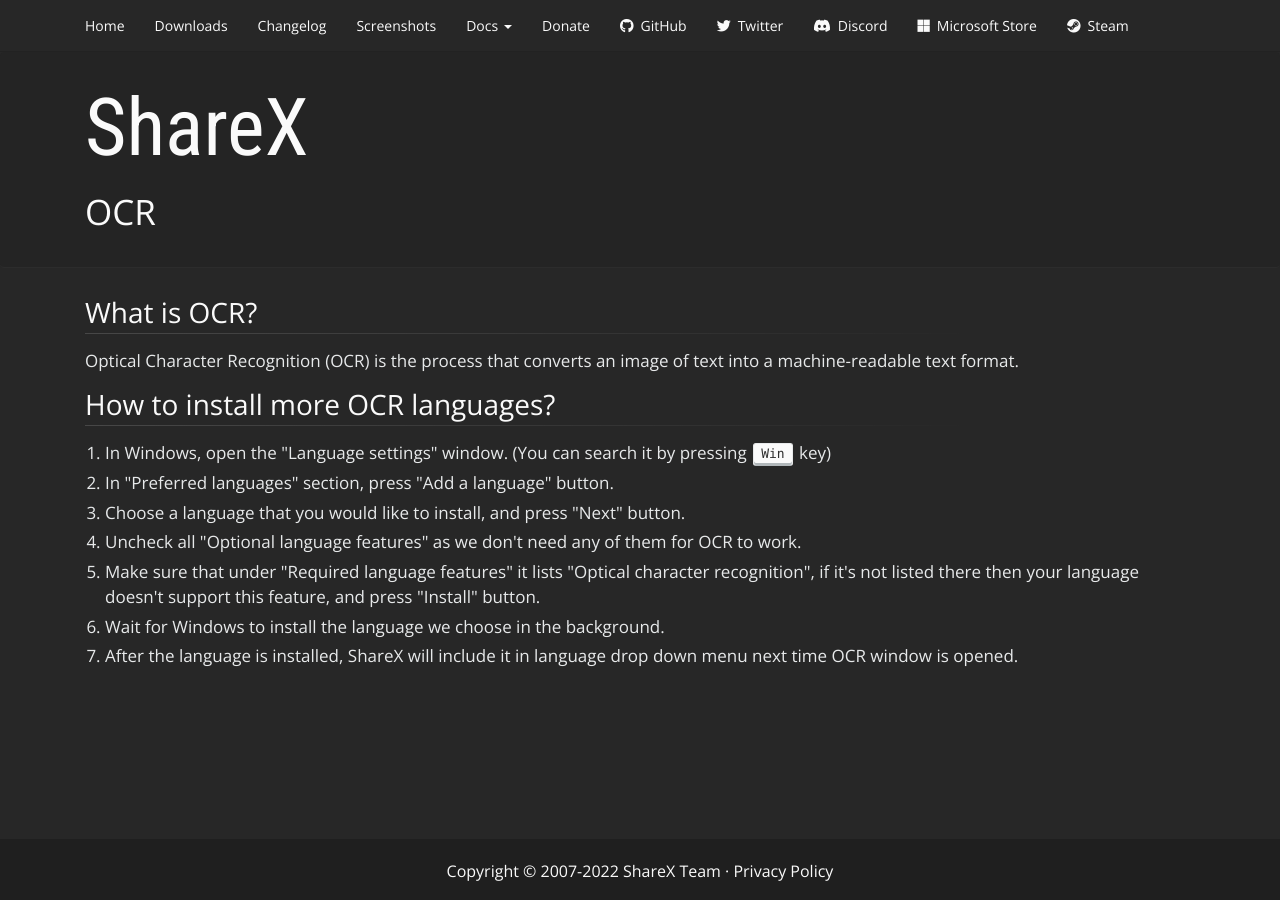
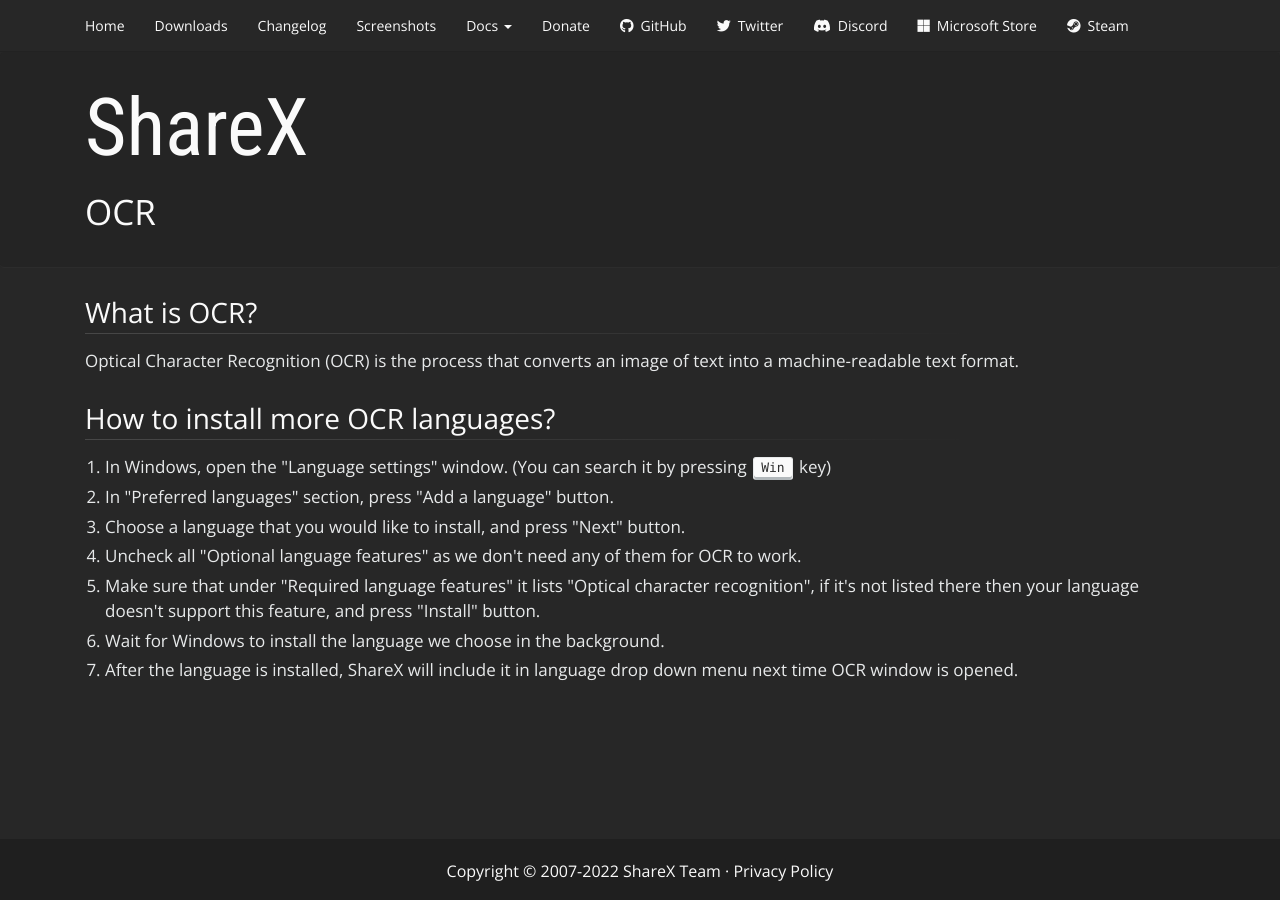
Before and after one commit to ShareX/sharex.github.io, a Jekyll site: the page built from docs/ocr.md, in a window 1280 px wide. Built offline with Jekyll 4.4.1, drawn with Linux system fonts in a browser that asks for light colours.

Commit message:
Update main.scss

```diff
--- a/css/main.scss
+++ b/css/main.scss
@@ -645,11 +645,22 @@
     h6 {
         color: $text-color;
         font-weight: 300;
-        margin-bottom: 1rem;
+        margin-bottom: $container-padding-half;
 
         a {
             text-decoration: none;
         }
+    }
+
+    h1,
+    h2 {
+        padding-bottom: 5px;
+        background: $header-line;
+        background-size: 100% 1px;
+    }
+
+    h2:not(:first-child) {
+        margin-top: $container-padding;
     }
 
     .header-link {
@@ -667,17 +678,6 @@
     h5:hover .header-link,
     h6:hover .header-link {
         opacity: 1;
-    }
-
-    h1,
-    h2 {
-        padding-bottom: 5px;
-        background: $header-line;
-        background-size: 100% 1px;
-    }
-
-    h4 {
-        margin-top: 15px;
     }
 
     ul,
@@ -748,7 +748,7 @@
 
     table {
         margin-top: 0;
-        margin-bottom: 1rem;
+        margin-bottom: $container-padding-half;
         font-size: 15px;
         border: 1px solid $background-highlight;
 
```
